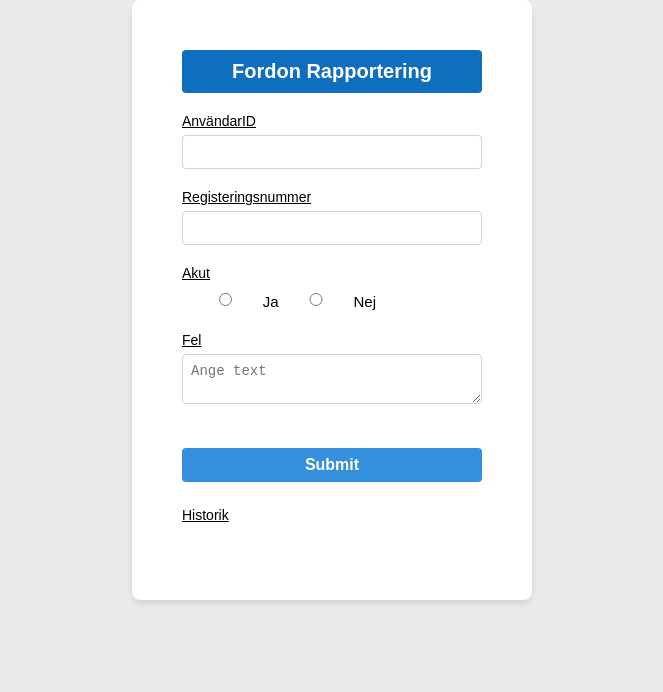
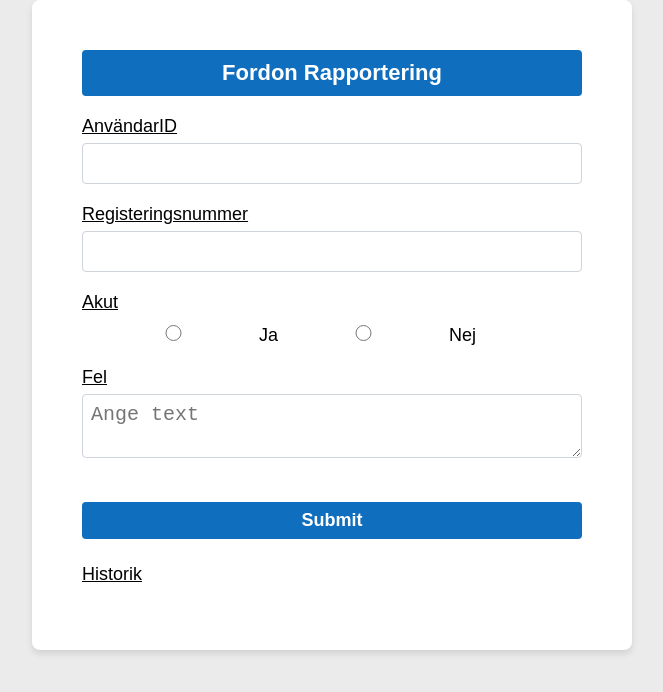
Before and after one commit to askahana/vehiclewatch, a React (Create React App) app: page / in a window 1280 px wide. Shown: the top 692 px of the page, without its empty margins (308-971 px from the left). Built offline with nearby package versions, Linux system fonts and the light colour scheme.

Commit message:
changed error messages to swedish

```diff
--- a/package.json
+++ b/package.json
@@ -7,6 +7,7 @@
     "@testing-library/jest-dom": "^5.17.0",
     "@testing-library/react": "^13.4.0",
     "@testing-library/user-event": "^13.5.0",
+    "gh-pages": "^6.1.1",
     "react": "^18.3.1",
     "react-dom": "^18.3.1",
     "react-hook-form": "^7.51.4",
--- a/src/App.css
+++ b/src/App.css
@@ -10,8 +10,13 @@ body {
   background-color: #ebebeb;
   display:flex;
   justify-content: center;
-  height: 100vh;
   width: 100%;
+}
+/*Osäker */
+#root{
+  width: 100%;
+  display:flex;
+  justify-content: center;
 }
 
 .form-container {
@@ -19,16 +24,14 @@ body {
   padding: 50px;
   border-radius: 8px;
   box-shadow: 0 4px 6px rgba(0, 0, 0, 0.1);
-  width: 100%;
-  min-width: 400px;
-  max-width: 600px;
-  min-height: 600px;
+  width: min(600px, 100%);
+
 }
 
 h1 {
 
   margin: 0 0 20px;
-  font-size: 20px;
+  font-size: 22px;
   font-weight: bold;
   text-align: center;
   background: #106ebe;
@@ -38,22 +41,26 @@ h1 {
 }
 
 label {
-  text-decoration: underline;
-
+  text-decoration:underline;
   display: block;
-  font-size: 14px;
+  font-size: 18px;
   margin-bottom: 6px;
 }
 
 input, textarea {
   width: 100%;
   padding: 8px;
-  font-size: 14px;
+  font-size: 20px;
   border: 1px solid #ced4da;
   border-radius: 4px;
   margin-bottom: 5px;
 }
-
+.radioButton{
+  display: flex;
+  padding: 6px;
+  margin-right: 100px;
+  font-size: 18px;
+}
 /*För error meddelande*/
 p {
   color: #e3342f;
@@ -64,9 +71,9 @@ p {
 .submitBtn{
   width: 100%;
   padding: 8px;
-  font-size: 16px;
+  font-size: 18px;
   font-weight: bold;
-  background: rgb(52, 144, 220);
+  background: #106ebe/*rgb(52, 144, 220)*/;
   color: white;
   border: none;
   border-radius: 4px;
@@ -76,14 +83,9 @@ p {
 }
 
 .submitBtn:hover {
-  background-color: #2779bd;
+  background: rgb(39, 121, 189);
 }
-.radioButton{
-  display: flex;
-  padding: 6px;
-  margin-right: 100px;
-  font-size: 15px;
-}
+
 
 .result{
   display:flex;
@@ -91,12 +93,14 @@ p {
   font-size: 20px;
   margin-top:10px;
 }
+
 .carstatus{
   color: black;
-  font-size: 14px;
+  font-size: 18px;
 }
 
 /*Funderade skaffa modal för att visa att man har rapportrat. */
+/*
 #dialog{
   display: grid;
   place-items: center;
@@ -122,9 +126,10 @@ p {
 #dialog p{
   color: rgb(12, 14, 12);
   font-size: 14px;
-}
+}*/
 
 @media screen and (max-width: 600px) {
+
   .form-container {
     padding: 10px;
   }
@@ -132,9 +137,7 @@ p {
   textarea {
     font-size: 12px;
   }
-  .radioButton {
-    margin-right: 20px;
-  }
+
 }
 
 
--- a/src/components/InputForm.jsx
+++ b/src/components/InputForm.jsx
@@ -4,14 +4,12 @@ import {useForm} from "react-hook-form"
 const InputForm = () => {
 
   const {register, handleSubmit,   formState: { errors },} = useForm({mode:"onSubmit"});
-  // För att visa ett meddelande om rappotern har lyuckats eller inte.
+  // För att visa ett meddelande om rappotern har lyckats eller inte.
   const [resultMessage, SetResultMessage] = useState("");
-// Den här används för att visa meddelande om fordon såsom historik etc.
+// Den här används för att visa olika meddelande, såsom historik etc.
   const [vehiclestatus, setVehicleStatus] = useState(null);
-
 // För att hämta användarens input på registrerings nummer.
   const [carNum, setCarNum] = useState("");
-
 
 // ändrar registreingnummer till vehicleID
   const fetchVehicleId = async (carNum) => {
@@ -36,7 +34,7 @@ const InputForm = () => {
     setCarNum(e.target.value);
     setVehicleStatus("");
   }
-  // Det här är att ändra datum format till enklare format.
+  // Det här funktionen är för att ändra datum format.
   function changedateFormate(date){
     return date.toString().split('T')[0];
   }
@@ -89,8 +87,8 @@ try{
       const changeddates = datesWithNewLineReversed.map(changedateFormate);
       console.log(changeddates);
 
-      const combinedArray = changeddates.map((date, index) => `${date}: ${descriptions[index]}\t${statusMessage[index]}\n`);
-      const vehicleStatus =  combinedArray.join('\n');/*`${changeddates}${descritptionReversed}${statusMessage}`;*/
+      const combinedArray = changeddates.map((date, index) => `${date}: ${descriptions[index]}${statusMessage[index]}`);
+      const vehicleStatus =  combinedArray.join("\n");/*`${changeddates}${descritptionReversed}${statusMessage}`;*/
       setVehicleStatus(vehicleStatus);
     })
   }else{
@@ -146,8 +144,8 @@ try{
               <p>{errors.registrationNumber?.message}</p>
             <label htmlFor="emergency">Akut</label>
             <div className="radioButton">
-            <input id= "answer-ja" className = "radioElement" type="radio" value={true} name="emergency" {...register("emergency", {required: "Please choose", valueAsBoolean: true})}/>Ja
-            <input id= "answer-nej" className = "radioElement" type="radio" value={false} name="emergency" {...register("emergency", {required: "Please choose", valueAsBoolean: true})}/>Nej
+            <input id= "answer-ja" className = "radioElement" type="radio" value={true} name="emergency" {...register("emergency", {required: "Vänligen välj", valueAsBoolean: true})}/>Ja
+            <input id= "answer-nej" className = "radioElement" type="radio" value={false} name="emergency" {...register("emergency", {required: "Vänligen välj", valueAsBoolean: true})}/>Nej
             </div>
             <p>{errors.emergency?.message}</p>
             <label htmlFor="reportDescription">Fel</label>
@@ -156,7 +154,7 @@ try{
             <button type="submit" className="submitBtn">Submit</button>
             <p className="result">{resultMessage}</p>
             <label htmlFor="status">Historik</label>
-            {vehiclestatus?  /*(<p className="carstatus">{vehiclestatus}</p>)*/
+            {vehiclestatus?  //(<p className="carstatus">{vehiclestatus}</p>)
             (vehiclestatus.split('\n').map((line, index) => (
                 <p className ="carstatus" key={index}>{line}</p>
               )))  :( <p className="carstatus"></p>)}
```
Also changed, not shown: 1 other file (tests, documents, lock files or other folders).
